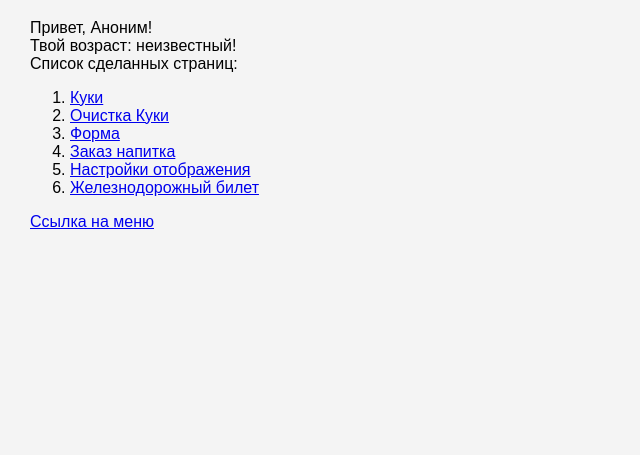
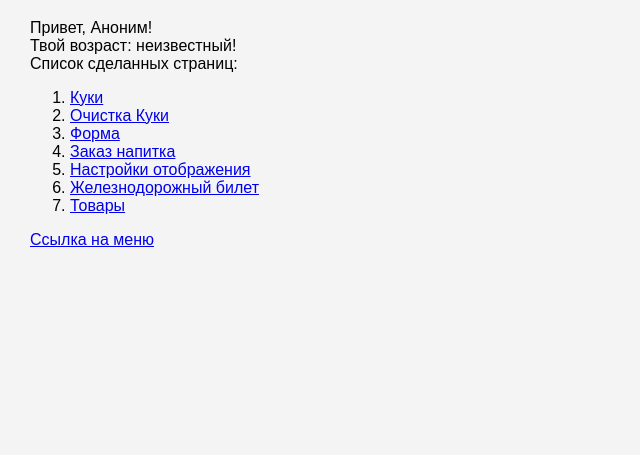
Before and after one commit to Azukoo/web-programming-labs-2, a Flask app: page /lab3/ in a window 1280 px wide. Shown: the part 179-634 px from the top of the page, without its empty margins (0-640 px from the left). Run offline with Flask 3, Linux system fonts and the light colour scheme.

Commit message:
Лабораторная 3

```diff
--- a/templates/lab3/lab3.html
+++ b/templates/lab3/lab3.html
@@ -31,6 +31,9 @@
         <li>
             <a href="/lab3/ticket">Железнодорожный билет</a>
         </li>
+        <li>
+            <a href="/lab3/index">Товары</a>
+        </li>
     </ol>
 
     <a href="/">Ссылка на меню</a>
```
